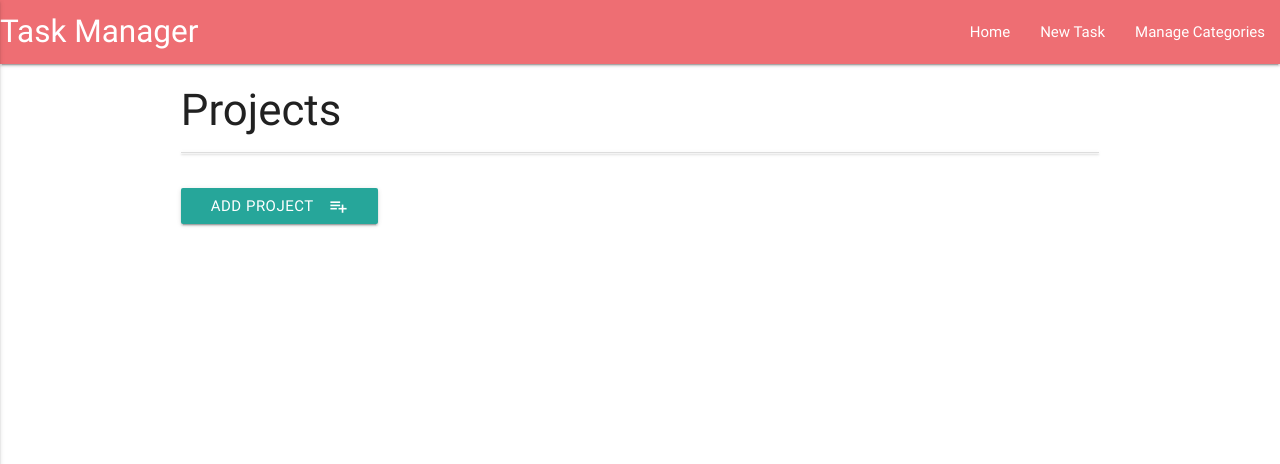
After one commit to Mofarrell1967/project-task-tracker, a Flask app: page /get_projects in a window 1280 px wide. The commit adds this page. Shown: the top 464 px of the page. Run offline with Flask 2, Linux system fonts and the light colour scheme; data that the repository does not hold is empty; some libraries are stand-ins or nearby versions.

Commit message:
Updated with additional html for projects

```diff
--- a/app.py
+++ b/app.py
@@ -24,6 +24,7 @@ def insert_task():
     tasks.insert_one(request.form.to_dict())
     return redirect(url_for('get_tasks'))
 
+
 @app.route('/edit_task/<task_id>')
 def edit_task(task_id):
     the_task =  mongo.db.tasks.find_one({"_id": ObjectId(task_id)})
@@ -31,6 +32,55 @@ def edit_task(task_id):
     return render_template('edittask.html', task=the_task,
                            projects=all_projects)
 
+@app.route('/update_task/<task_id>', methods=["POST"])
+def update_task(task_id):
+    tasks = mongo.db.tasks
+    tasks.update( {'_id': ObjectId(task_id)},
+    {
+        'task_name':request.form.get('task_name'),
+        'project_name':request.form.get('project_name'),
+        'task_description': request.form.get('task_description'),
+        'due_date': request.form.get('due_date'),
+        'is_urgent':request.form.get('is_urgent')
+    })
+    return redirect(url_for('get_tasks'))
+
+@app.route('/delete_task/<task_id>')
+def delete_task(task_id):
+    mongo.db.tasks.remove({'_id': ObjectId(task_id)})
+    return redirect(url_for('get_tasks'))
+
+@app.route('/get_projects')
+def get_projects():
+    return render_template('projects.html',
+                           projects=mongo.db.projects.find())
+
+@app.route('/delete_project/<project_id>')
+def delete_project(project_id):
+    mongo.db.projects.remove({'_id': ObjectId(project_id)})
+    return redirect(url_for('get_projects'))
+
+@app.route('/edit_project/<project_id>')
+def edit_project(project_id):
+    return render_template('editproject.html',
+    project=mongo.db.projects.find_one({'_id': ObjectId(project_id)}))
+
+@app.route('/update_project/<project_id>', methods=['POST'])
+def update_project(project_id):
+    mongo.db.projects.update(
+        {'_id': ObjectId(project_id)},
+        {'project_name': request.form.get('project_name')})
+    return redirect(url_for('get_projects'))
+
+@app.route('/insert_project', methods=['POST'])
+def insert_project():
+    category_doc = {'project_name': request.form.get('project_name')}
+    mongo.db.projects.insert_one(project_doc)
+    return redirect(url_for('get_projects'))
+
+@app.route('/add_project')
+def add_project():
+    return render_template('addproject.html')
 
 
 
--- a/templates/addtask.html
+++ b/templates/addtask.html
@@ -1,6 +1,6 @@
 {% extends 'base.html' %} {% block content %}
 <h3>Add Task</h3>
-<div class="row">
+<div class="row" id="matfix">
     <form action="{{ url_for('insert_task') }}" method="POST"  class="col s12">
     <div class="row">
                     <div class="input-field col s12">
--- a/templates/base.html
+++ b/templates/base.html
@@ -8,6 +8,24 @@
 </head>
 
 <body>
+    <header>
+        <nav>
+            <div class="nav-wrapper">
+                <a href="{{url_for('get_tasks')}}" class="brand-logo">Task Manager</a>
+                <a href="#" data-activates="mobile-demo" class="button-collapse"><i class="material-icons">menu</i></a>
+                <ul id="nav-mobile" class="right hide-on-med-and-down">
+                    <li><a href="{{url_for('get_tasks')}}">Home</a></li>
+                    <li><a href="{{url_for('add_task')}}">New Task</a></li>
+                    <li><a href="{{url_for('get_categories')}}">Manage Categories</a></li>
+                </ul>
+                <ul class="side-nav" id="mobile-demo">
+                    <li><a href="{{url_for('get_tasks')}}">Home</a></li>
+                    <li><a href="{{url_for('add_task')}}">New Task</a></li>
+                    <li><a href="{{url_for('get_categories')}}">Manage Categories</a></li>
+                </ul>
+            </div>
+        </nav>
+    </header>
     <div class="container">
         {% block content %} {% endblock %}
     </div>
@@ -17,6 +35,7 @@
         $(document).ready(function() {
             $('.collapsible').collapsible();
             $('select').material_select();
+            $(".button-collapse").sideNav();
         });
 
         $('.datepicker').pickadate({
--- /dev/null
+++ b/templates/projects.html
@@ -0,0 +1,27 @@
+{% extends 'base.html'%} {% block content %}
+
+<div class="row">
+
+    <h3>Projects</h3>
+    <ul class="collapsible" data-collapsible="accordion">
+        {% for project in projects %}
+        <li>
+            <div class="collapsible-header">
+                <a href="{{url_for('delete_project', project_id=project._id)}}" class="waves-effect waves-light btn btn_small">Del</a>
+                <a href="{{url_for('edit_project', project_id=project._id)}}" class="waves-effect waves-light btn btn_small blue">Edit</a>
+
+                <div class="task_header">
+                    <strong>{{project.project_name}}</strong>
+                </div>
+            </div>
+        </li>
+        {% endfor %}
+
+    </ul>
+</div>
+<div class="row">
+    <a href="{{url_for('add_project')}}" class="waves-effect waves-light btn">
+        <i class="material-icons right">playlist_add</i>Add Project
+    </a>
+</div>
+{% endblock %}
```
Also changed, not shown: templates/addproject.html (added, +19 -0 lines), templates/editproject.html (added, +24 -0 lines), templates/edittask.html (+33 -18 lines).
